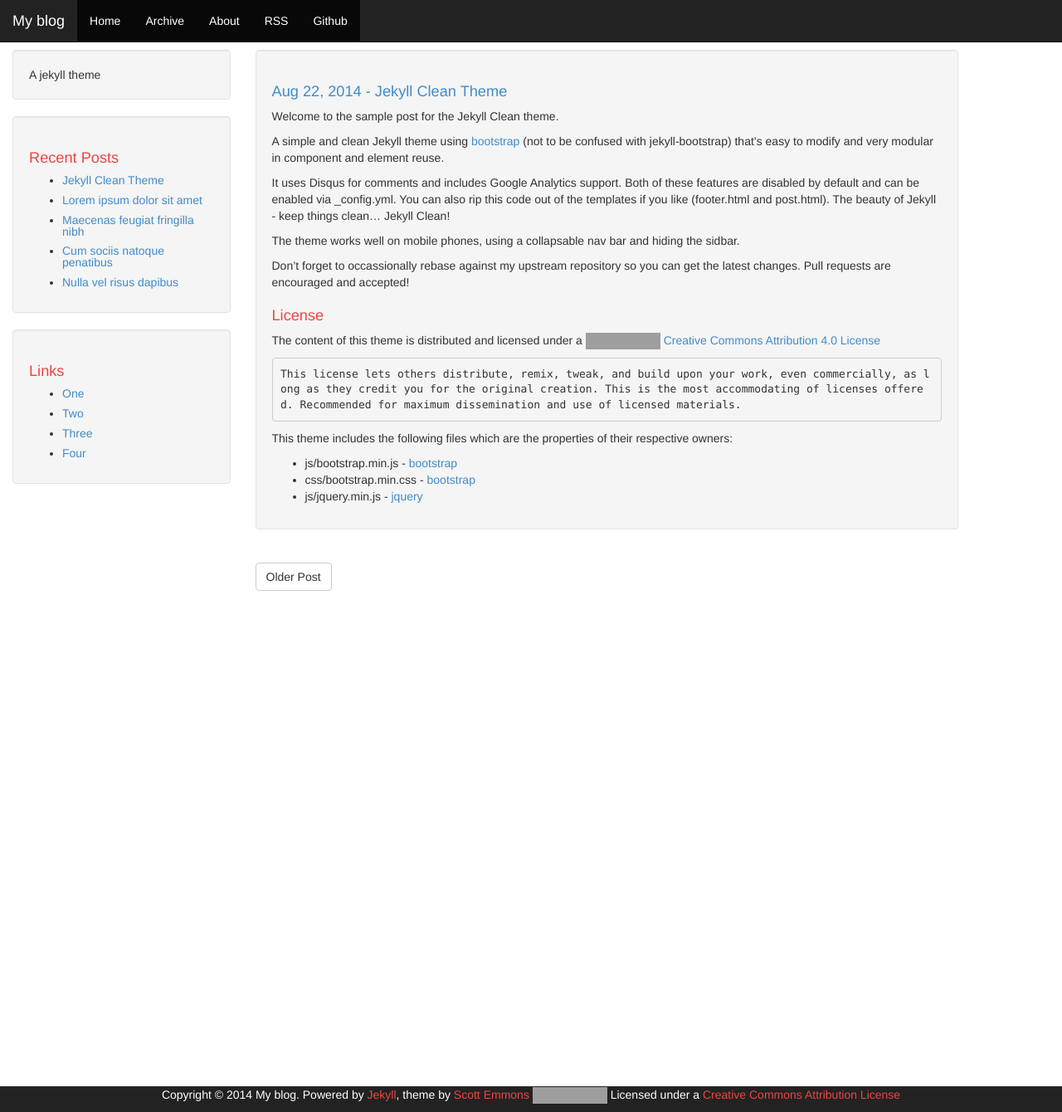
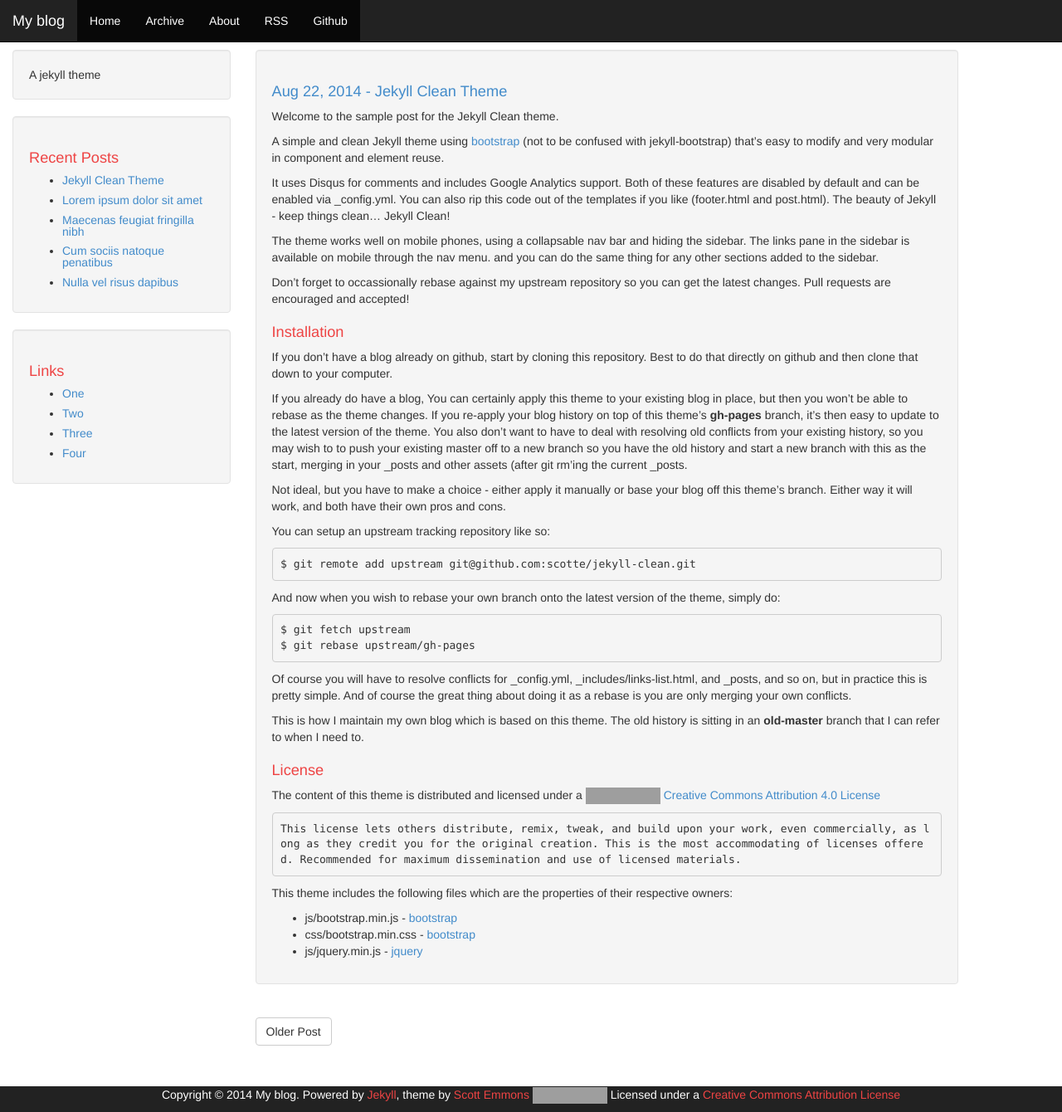
Before and after one commit to scotte/jekyll-clean, a Jekyll site: the page built from _posts/2014-08-22-jekyll-clean-theme.md, in a window 1280 px wide and 1340 px high. Shown: the whole window at 83% size. Built offline with Jekyll 4.4.1, drawn with Linux system fonts in a browser that asks for light colours; Markdown is read by kramdown in place of the engine named in the settings; grey boxes are pictures that could not be loaded.

Commit message:
Update README and 1st post with instructions section

````diff
--- a/_posts/2014-08-22-jekyll-clean-theme.md
+++ b/_posts/2014-08-22-jekyll-clean-theme.md
@@ -17,10 +17,51 @@ can also rip this code out of the templates if you like (footer.html and post.ht
 The beauty of Jekyll - keep things clean... Jekyll Clean!
 
 The theme works well on mobile phones, using a collapsable nav bar and hiding the
-sidbar.
+sidebar. The links pane in the sidebar is available on mobile through the nav menu.
+and you can do the same thing for any other sections added to the sidebar.
 
 Don't forget to occassionally rebase against my upstream repository so you can get
 the latest changes. Pull requests are encouraged and accepted!
+
+Installation
+============
+
+If you don't have a blog already on github, start by cloning this repository.
+Best to do that directly on github and then clone that down to your computer.
+
+If you already do have a blog, You can certainly apply this theme to your existing
+blog in place, but then you won't be able to rebase as the theme changes. If you
+re-apply your blog history on top of this theme's **gh-pages** branch, it's then
+easy to update to the latest version of the theme. You also don't want to have to
+deal with resolving old conflicts from your existing history, so you may wish to to
+push your existing master off to a new branch so you have the old history and start
+a new branch with this as the start, merging in your \_posts and other assets (after
+git rm'ing the current \_posts.
+
+Not ideal, but you have to make a choice - either apply it manually or base your
+blog off this theme's branch. Either way it will work, and both have their own
+pros and cons.
+
+You can setup an upstream tracking repository like so:
+
+```
+$ git remote add upstream git@github.com:scotte/jekyll-clean.git
+```
+
+And now when you wish to rebase your own branch onto the latest version of the
+theme, simply do:
+
+```
+$ git fetch upstream
+$ git rebase upstream/gh-pages
+```
+
+Of course you will have to resolve conflicts for \_config.yml, \_includes/links-list.html,
+and \_posts, and so on, but in practice this is pretty simple. And of course the great
+thing about doing it as a rebase is you are only merging your own conflicts.
+
+This is how I maintain my own blog which is based on this theme. The old history is
+sitting in an **old-master** branch that I can refer to when I need to.
 
 License
 =======
````
Also changed, not shown: README.md (+42 -1 lines).
